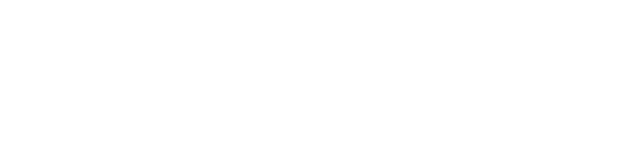
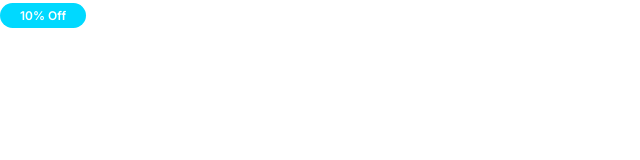
Before and after one commit to juancmontes13/Mosh, a plain HTML site: page index.html in a window 1280 px wide. Shown: the whole page, without its empty margins (0-640 px from the left). Drawn offline with Linux system fonts and the light colour scheme.

Commit message:
build-badge-component

```diff
--- a/css/style.css
+++ b/css/style.css
@@ -1,6 +1,6 @@
 :root {
     --color-primary: #2584ff;
-    --color-secindary: #00d9ff;
+    --color-secondary: #00d9ff;
     --color-accent: #ff3400;
     --color-headings: #1b0760;
     --color-body: #918ca4;
@@ -70,5 +70,33 @@ a {
     .link-arrow{
         font-size: 1.5rem;
     }
+}
 
+/* BADGES */
+
+.badge{
+    border-radius: 20px;
+    padding: 0.5rem 2rem;
+    font-size: 2rem;
+    font-weight: 600;
+    white-space: nowrap;
 }
+.badge--primary{
+    background: var(--color-primary);
+    color: #fff;
+}
+.badge--secondary{
+    background: var(--color-secondary);
+    color: #fff;
+}
+.badge--small{
+    font-size: 1.6rem;
+}
+@media screen and (min-width: 1024px) {
+    .badge{
+        font-size: 1.5rem;
+    }
+    .badge--small{
+        font-size: 1.2rem;
+    }
+}
--- a/index.html
+++ b/index.html
@@ -7,12 +7,14 @@
     <link rel="preconnect" href="https://fonts.googleapis.com" />
     <link rel="preconnect" href="https://fonts.gstatic.com" crossorigin />
     <link
-      href="https://fonts.googleapis.com/css2?family=Inter:wght@400;700&display=swap"
+      href="https://fonts.googleapis.com/css2?family=Inter:wght@400;600;700&display=swap"
       rel="stylesheet"
     />
     <link rel="stylesheet" href="./css/normalize.css" />
     <link rel="stylesheet" href="./css/style.css" />
     <title>Moshy</title>
   </head>
-  <body></body>
+  <body>
+    <span class="badge badge--secondary badge--small">10% Off</span>
+  </body>
 </html>
```
Also changed, not shown: components/badges.html (added, +1 -0 lines).
